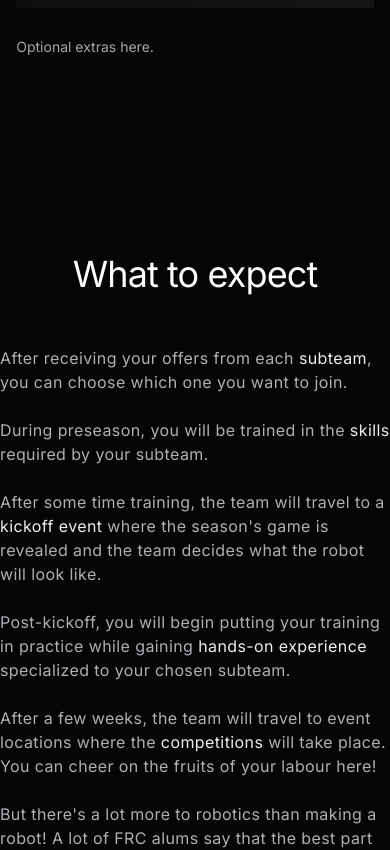
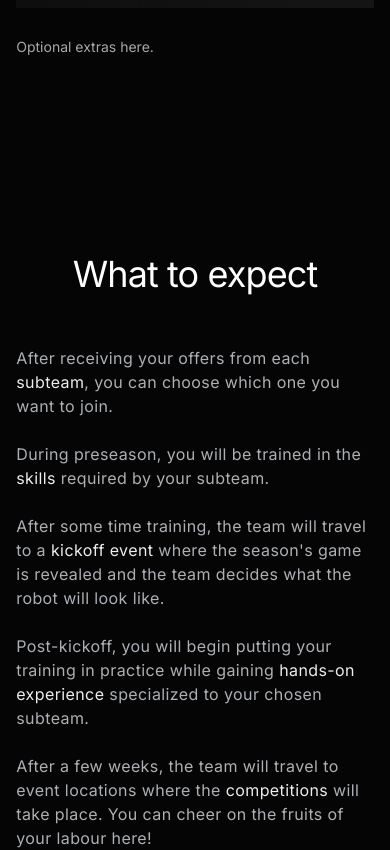
Before and after one commit to benceruleanlu/Team-Website, a Next.js app: page /join in a window 390 px wide. Shown: the part 2700-3550 px from the top of the page. Built offline with nearby package versions, Linux system fonts and the light colour scheme.

Commit message:
fix: stylings for mobile

```diff
--- a/app/join/page.tsx
+++ b/app/join/page.tsx
@@ -172,7 +172,7 @@ export default function Sponsor() {
           <p>Optional extras here.</p>
         </article>
       </div>
-      <div className="relative mb-40 mt-16 pt-32 md:pb-24">
+      <div className="relative mb-40 mt-16 w-11/12 pt-32 md:pb-24 mx-auto">
         <h2 className="font-book font-styling font-display text-slate-12 mx-auto text-center text-[2.25rem] leading-[130%] tracking-tight">
           <span
             data-br=":r30:"
```
